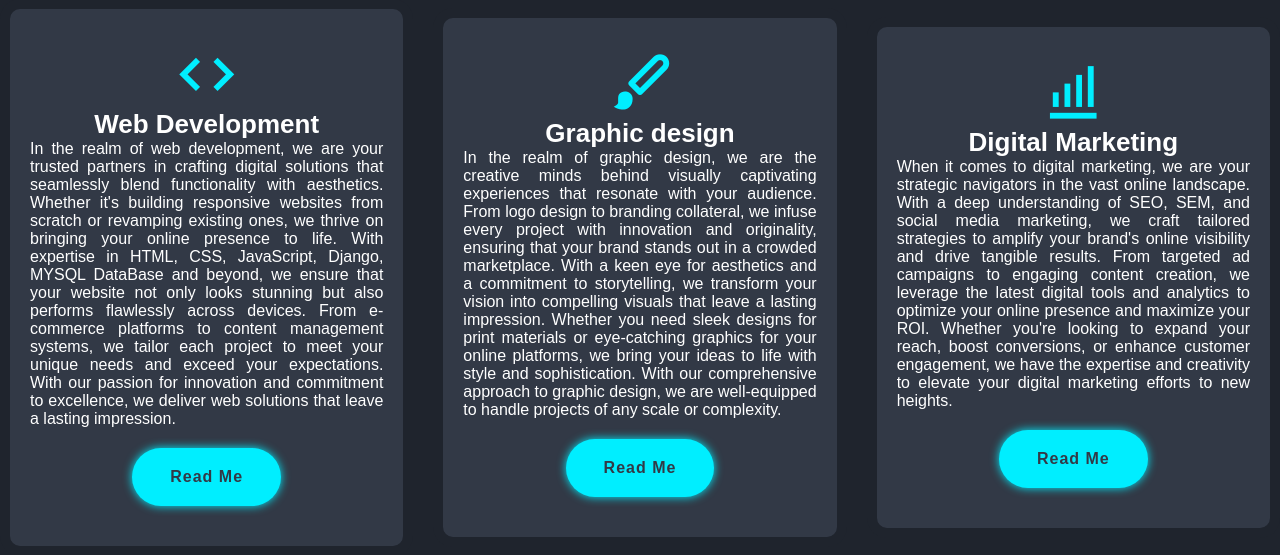
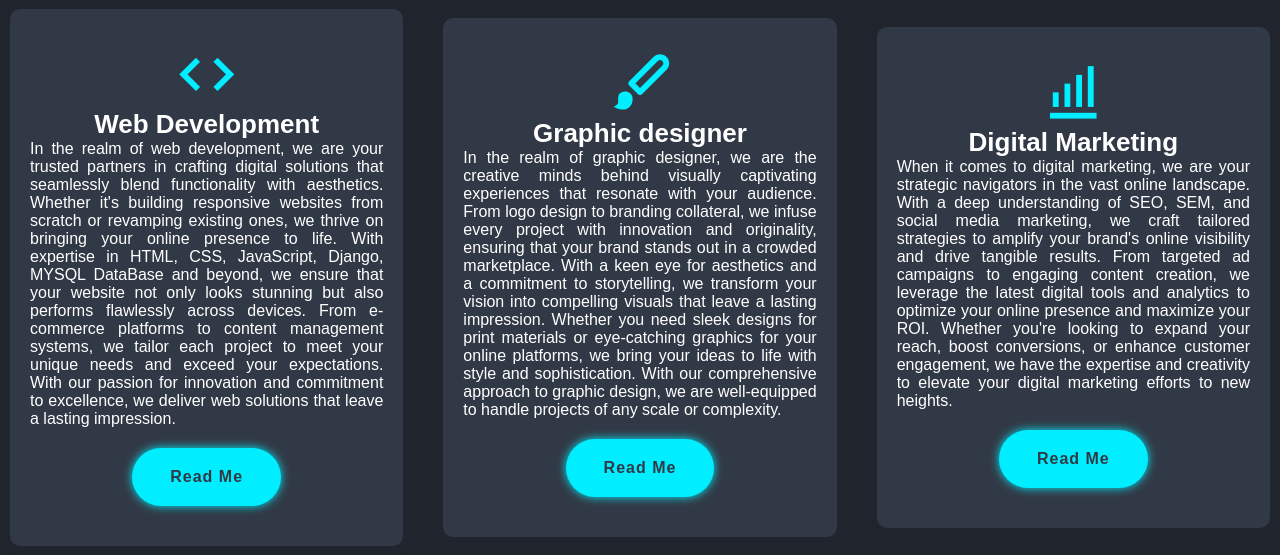
Before and after one commit to Emmanuel8577/PORTFOLIO-SITE, a Django app: page / in a window 1280 px wide. Shown: the part 1720-2275 px from the top of the page. Run offline with Django 5.2, Linux system fonts and the light colour scheme; some libraries are stand-ins or nearby versions; some web fonts are replaced.

Commit message:
added a text

```diff
--- a/MyPortfolio/templates/apps/index.html
+++ b/MyPortfolio/templates/apps/index.html
@@ -79,8 +79,8 @@
         </div>
         <div class="services-box">
             <i class='bx bxs-paint' ></i>
-            <h3>Graphic design</h3>
-            <p>In the realm of graphic design, we are the creative minds behind visually captivating experiences
+            <h3>Graphic designer </h3>
+            <p>In the realm of graphic designer, we are the creative minds behind visually captivating experiences
                 that resonate with your audience. From logo design to branding collateral, we infuse every project with
                 innovation and originality, ensuring that your brand stands out in a crowded marketplace. With a keen eye
                 for aesthetics and a commitment to storytelling, we transform your vision into compelling visuals that leave a
```
